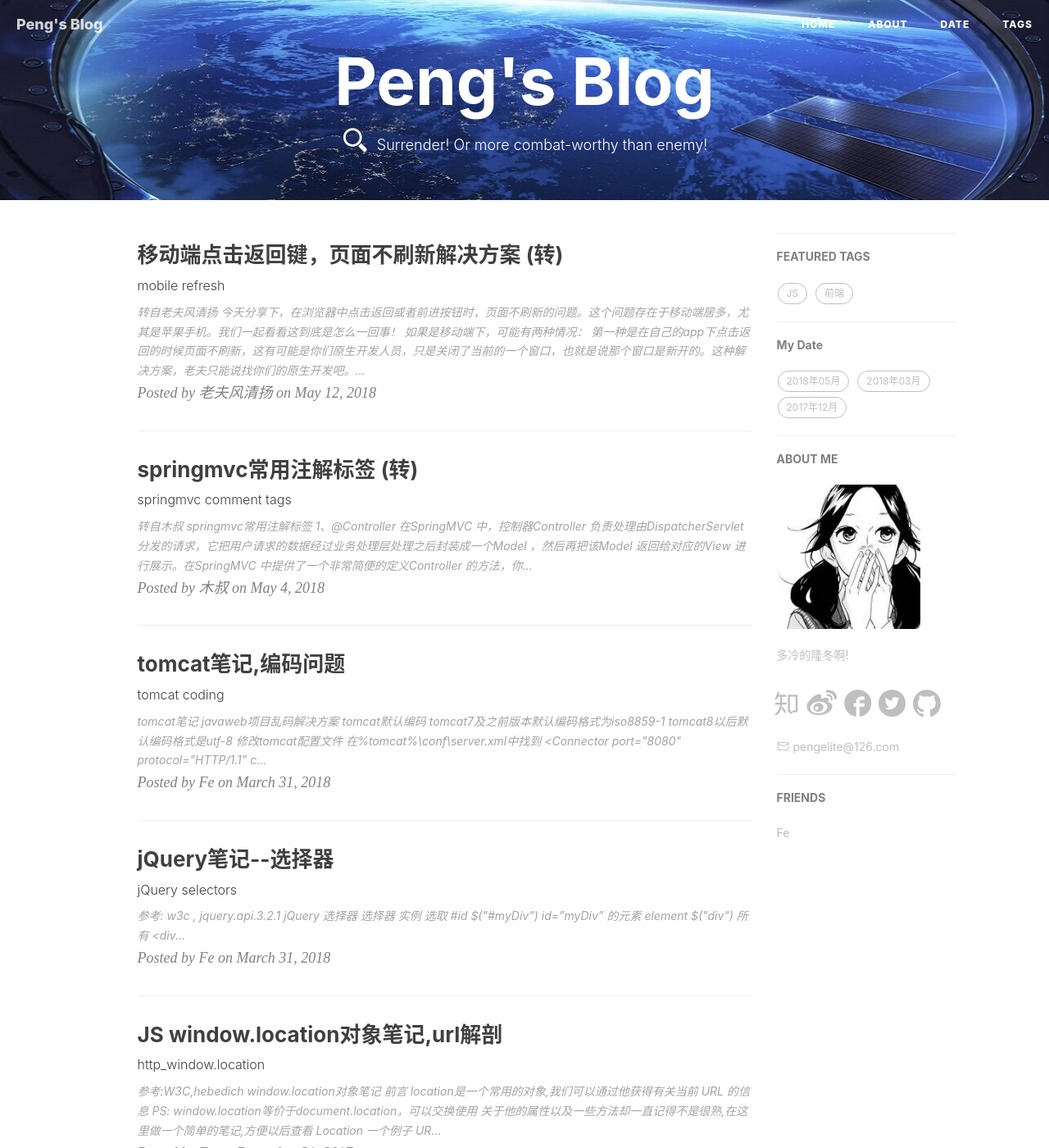
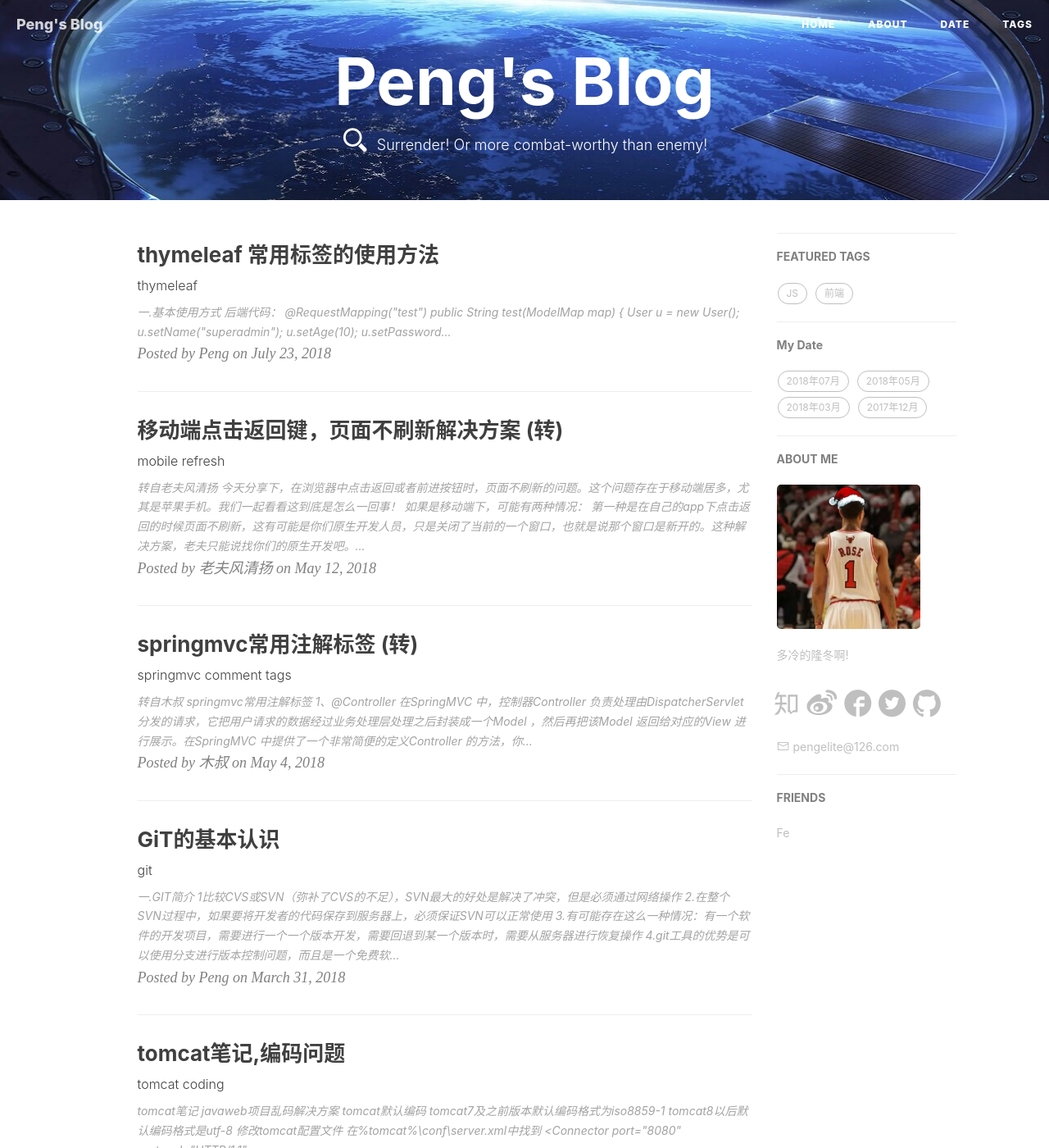
Before and after one commit to pengelite/fedemo.github.io, a Jekyll site: the page built from index.html, in a window 1280 px wide and 1400 px high. Shown: the whole window at 82% size. Built offline with Jekyll 4.4.1, drawn with Linux system fonts in a browser that asks for light colours; the list of posts is cut into pages by our own code; comment, search, counter and statistics services are not loaded; part of the change alters nothing that is shown.

Commit message:
这是git上传和推送

````diff
--- /dev/null
+++ b/_posts/2018/3/2018-3-01-Git-First.md
@@ -0,0 +1,320 @@
+---
+layout:     post
+title:      GiT的基本认识
+subtitle:   git
+date:       2018-3-31
+author:     Peng
+header-img: img/post-bg-2015.jpg
+keywords_post:  "git,版本管理"
+catalog: true
+tags:
+    - git
+---
+
+#### 一.GIT简介
+1比较CVS或SVN（弥补了CVS的不足），SVN最大的好处是解决了冲突，但是必须通过网络操作
+2.在整个SVN过程中，如果要将开发者的代码保存到服务器上，必须保证SVN可以正常使用
+3.有可能存在这么一种情况：有一个软件的开发项目，需要进行一个一个版本开发，需要回退到某一个版本时，需要从服务器进行恢复操作
+4.git工具的优势是可以使用分支进行版本控制问题，而且是一个免费软件
+![image](FCAF7879E8C143028478687335FA00E8)
+#### 二.安装GIT
+1.官方下载页面：[https://www.git-scm.com/](https://www.git-scm.com/)
+2.在windows命令行下进行GIT操作
+![image](E6691D6B06B644C9BAD85BABCD70ADC5)
+
+#### 三.GIT简单的命令行
+1.设置开发者的姓名和邮箱
+```
+<!--可以进行全局信息设置
+如果想要协作开发,必须要存在开发者的环境配置-->
+git config --global user.name 'pengelite'
+git config --global user.email '537083337@qq.com'
+```
+2.取得全部的全局信息
+```
+git config --list
+git config -l
+```
+此时会返回git的全局信息
+
+```
+core.symlinks=false
+core.autocrlf=true
+core.fscache=true
+color.diff=auto
+color.status=auto
+color.branch=auto
+color.interactive=true
+help.format=html
+rebase.autosquash=true
+http.sslcainfo=C:/Program Files/Git/mingw64/ssl/certs/ca-bundle.crt
+http.sslbackend=openssl
+diff.astextplain.textconv=astextplain
+filter.lfs.clean=git-lfs clean -- %f
+filter.lfs.smudge=git-lfs smudge -- %f
+filter.lfs.process=git-lfs filter-process
+filter.lfs.required=true
+credential.helper=manager
+user.name='pengelite'
+user.email='537083337@qq.com'
+```
+
+#### 四.创建仓库
+```
+1.创建目录:
+E:\>md e:\gitpro
+2.进入该目录
+cd gitpro
+3.初始化仓库:
+方法一:git init
+提示信息Initialized empty Git repository in E:/.git/,会生成一个隐藏文件夹
+方法二:git init --bare
+可以发现此目录中不在生成".git"的隐藏目录,而同时E:\gitpro将保存所有配置信息
+```
+#### 五.软件的版本控制操作
+在GIT之中,可以监控的而范围就是仓库信息(e:\gitpro就是一个仓库),那么在这个仓库里编写代码就可以了.
+1.编写一串代码
+
+```
+命令:E:\gitpro>git status
+提示信息:
+No commits yet
+
+Untracked files:
+  (use "git add <file>..." to include in what will be committed)
+
+        Area.java
+
+nothing added to commit but untracked files present (use "git add" to track)
+```
+2.添加文件到暂存区中
+```
+<!--GIT发现仓库之中增加或者修改了文件,就需要提交到GIT的文件管理系统-->
+//命令
+git add Area.java
+//提示信息
+On branch master
+
+No commits yet
+
+Changes to be committed:
+  (use "git rm --cached <file>..." to unstage)
+
+        new file:   Area.java
+
+```
+此时GIT就知道了当前目录中有一个需要使用的新文件:Hello.java
+
+3.将文件提交到版本库中并添加注释信息
+
+```
+git commit -m"Create New File Area.java"
+提示信息:[master (root-commit) ddc706c] Create New File Area.java
+ 1 file changed, 40 insertions(+)
+ create mode 100644 Area.java
+```
+
+ 4.同时提交多个新文件时
+
+```
+E:\gitpro>git status
+On branch master
+Untracked files:
+  (use "git add <file>..." to include in what will be committed)
+
+        "Area - \345\211\257\346\234\254 (2).java"
+        "Area - \345\211\257\346\234\254.java"
+
+nothing added to commit but untracked files present (use "git add" to track)
+```
+git add .
+
+
+```
+E:\gitpro>git status
+On branch master
+Changes to be committed:
+  (use "git reset HEAD <file>..." to unstage)
+
+        new file:   "Area - \345\211\257\346\234\254 (2).java"
+        new file:   "Area - \345\211\257\346\234\254.java"
+```
+5.进行版本库的提交
+范例:
+git commit -m "Add To Files"
+
+```
+[master 1f6123e] Add To Files
+ 2 files changed, 80 insertions(+)
+ create mode 100644 "Area - \345\211\257\346\234\254 (2).java"
+ create mode 100644 "Area - \345\211\257\346\234\254.java"
+```
+
+自动add并修改到版本库中
+当文件产生修改时,查询状态后直接将修改后的文件提交到版本库
+不区分版本库和暂存库
+```
+git commit -a -m "Change Emp.java File"
+```
+
+#### 六.修改仓库文件
+    如果针对仓库文件进行修改的话,修改了文件中的内容,此时如果比较前后文件的改变
+
+```
+git diff Area1.java
+```
+此时会看到前后文件的差异,用+代表增加的代码,-代表减去的代码.此时可以用Q退出.使用这个工具可以帮助用户进行代码修改前后的区分.但是修改完的代码最终依然需要将其进行提交.
+git commit -a -m "In Area.java File Add Two Statement"
+那么到此时为止已经出现了很多次提交,查看提交历史
+git log Area1.java
+提醒信息:注意commitId
+
+```
+commit b26a162e79efb7eb0771f31e4c2ae88d335d3b43 (HEAD -> master)
+Author: pengelite <537083337@qq.com>
+Date:   Wed Sep 5 20:18:15 2018 +0800
+
+    In Area.java File Add Two Statement
+
+commit 06e4abf859bd30f12e7bdcaf56a6471ad3c5dcd1
+Author: pengelite <537083337@qq.com>
+Date:   Wed Sep 5 18:07:14 2018 +0800
+
+    Change Emp.java File
+
+commit 6ce7e838a187b9420d04b326af651069a60b6bd2
+Author: pengelite <537083337@qq.com>
+Date:   Wed Sep 5 17:57:37 2018 +0800
+```
+#### 七.认识工作区,暂存区,版本库(仓库)
+工作区是整个GIT之中对于文件操作一共提供三个区域:
+工作区(用户所编写的代码文件夹):所有的文件操作都以工作区为主
+GIT仓库:
+|-暂存库:只是将工作区中的未保存文件保存到暂存区中,此部分由GIT维护
+|-版本库:真正进行项目发布的代码
+首先用户要在工作区之中编写所需要的程序文件,但是此时的文件并不能真正的保存在GIT的仓库之中,但是在这一个区域中所进行的文件的创建 修改 删除等操作并不会影响到最终的软件版本发布;就好比是一个临时区域.将这个临时区域的内容保存到最终发布的软件版本中,就需要首先将其加到暂存区(此时没有发布到版本库中表示可以撤销)
+###### 1.工作区的操作
+![image](1B2D3959CEB94B47A340FA241CC6B951)
+###### 2.加入暂存区的操作,工作区中的新文件被删除
+![image](3D75192EC66F49F3B44B465D9679327A)
+###### 3.暂存区
+暂存区里的内容只能说是暂时需要的,那么可能也需要被删除掉.项目在Master分支上(版本库),才能够被其他人所使用.
+###### 4.commit ID
+由于一个项目可能会被发布多次,所以在GIT里面进行了保存之中,都回生成一个commit ID,用于版本回退
+#### 八.操作步骤
+###### 1.修改Hello.java文件
+现在的文件内容在工作区中给修改,这个文件不能真正的在项目中被使用,现在工作区的状态就发生了变化。
+    此时输入命令
+
+```
+git status
+```
+返回提示信息
+![image](5C55140668F0443A81A4BF065D2FD902)
+###### 2.此时进行暂存区的保存
+
+```
+git add .
+```
+保存完成之后
+![image](E911B0DBD2D04638BDA2EDF3925CCBD5)
+git reset HEAD
+暂存区的代码只代表暂时不改动，仍然可以恢复
+###### 3.此时再次修改文件，没有使用add命令，修改的时工作区域的代码
+![image](A347CBA72F364090BFAFB86055B7FE1F)
+此时出现两行提示，暂存区的文件还没有发布到分支上，工作区的文件也同时发生了变化。
+如果此时提交项目到版本库中（Master分支中），工作区的修改不被提交，查询工作区中的内容不被受到影响。
+
+```
+git commit -m "Commit Work Dir File"
+```
+
+![image](F5128F1569204B91B23140D54EFD59F9)
+
+
+#### 八.版本穿越
+
+GIT中最强大的操作就在于可以进行版本的回退以及签禁状态下的切换。再任何的开发之中，对于软件的操作代码都很难保证其不恢复到原始状态。因为新增加的程序可能会因为某些原因，从而导致失败，此时必须要能够进行快速的版本恢复。
+GIT进行版本穿越的核心概念在于CommitID
+
+```
+git log
+
+或者
+ git log --pretty=oneline
+```
+git 有一个head指针，head指的是当前最新的版本号
+修改HEAD到历史版本号，就回退到了之前的版本号
+git reset --hard HEAD~1
+![image](388B7D3073FA4470A3376752E73B9615)
+回滚，需要查找提交点的位置。只能删除提交点的日志
+git reflog
+找到版本号
+git reset --hard ddc706c
+
+#### 九.撤销修改
+
+######   情况I：在工作区中发生了改变，但是现在没有提交到暂存区
+恢复原来的代码，可以使用checkout操作
+（1）首先使用git status查看当前状态
+    git status 会提示文件已经被修改
+    给出了一个参考命令，这是需要重新检出已有的代码，则需要使用git checkout Hello.java进行恢复
+
+
+```
+git checkout Hello.java
+```
+只要执行完了这两条语句，就会表现当前的状态已经恢复
+
+######   情况二：已经添加到了暂存区，但是没有提交到Master分支
+
+1.将保存到暂存区
+
+```
+git add .
+```
+
+将保存在暂存区中的Hell.java恢复到工作区中
+
+```
+git reset HEAD Hello.java
+```
+
+
+```
+git status
+```
+
+这个状态已经改了两个文件，hello由暂存区被推送到了工作区里
+对于几个区域的操作：
+
+```
+工作区——>暂存区：   git add
+暂存区——>Master分支 git commit
+暂存区——>工作区：git reset HEAD 文件
+```
+
+#### 十.文件删除
+删除工作区中的内容。删除Hello.java文件
+
+```
+del Hello.java
+```
+    随后查询当前的状态
+
+
+
+此时已经检查到了hello.java文件已经被删除了。MASTER分支上依然有Hello.java文件，所以必须进行更新提交
+
+```
+git commit -a -m "Delete Hello.java File"
+```
+此时Master分支上面的文件被删了。只要此时更新一旦提交，就表示不存在了。如果此时开发者认为Hello.java文件删除错了，此时可以进行恢复。
+
+在工作区中把文件删了，master分支上依然存在hello.java文件
+```
+git reset checkout -- Hello.java
+```
+两种情况
+工作区的删除可以利用checkout重新检出，master分支上的删除必须
+利用版本穿越来进行
--- /dev/null
+++ b/_posts/2018/7/2018-7-23-thymeleaf.md
@@ -0,0 +1,202 @@
+---
+layout:     post
+title:      thymeleaf 常用标签的使用方法
+subtitle:   thymeleaf
+date:       2018-7-23
+author:     Peng
+header-img: img/post-bg-2015.jpg
+keywords_post:  "模板,thymeleaf,springboot,spring"
+catalog: true
+tags:
+    - springboot
+---
+
+#### 一.基本使用方式
+
+后端代码：
+```
+    @RequestMapping("test")
+    public String test(ModelMap map) {
+
+        User u = new User();
+        u.setName("superadmin");
+        u.setAge(10);
+        u.setPassword("123465");
+        u.setBirthday(new Date());
+        u.setDesc("<font color='green'><b>hello imooc</b></font>");
+
+        map.addAttribute("user", u);
+
+        User u1 = new User();
+        u1.setAge(19);
+        u1.setName("imooc");
+        u1.setPassword("123456");
+        u1.setBirthday(new Date());
+
+        User u2 = new User();
+        u2.setAge(17);
+        u2.setName("LeeCX");
+        u2.setPassword("123456");
+        u2.setBirthday(new Date());
+
+        List<User> userList = new ArrayList<>();
+        userList.add(u);
+        userList.add(u1);
+        userList.add(u2);
+
+        map.addAttribute("userList", userList);
+
+        return "thymeleaf/test";
+    }
+```
+
+前端代码：
+```
+用户姓名:<input th:id="${user.name}" th:name="${user.name}" th:value="${user.name}"/>
+//转换生日格式
+用户生日：<input th:value="${#dates.format(user.birthday,'yyyy-MM-dd')}"/>
+```
+
+#### 二.对象引用方式
+```
+<div th:object="${user}">
+    用户姓名：<input th:id="*{name}" th:name="*name" th:value="*{name}"/>
+    用户生日：<input th:value="*${#dates.format(birthday,'yyyy-MM-dd hh:mm:ss')}"/>
+</div>
+```
+#### 三.渲染form表单
+```
+//field等于说自动解析这串代码的id，name等等属性
+<form th:action="@{/th/postform}" th:object="${user}" method="post" th:method="post">
+    <input type="text" th:field="*{name}"/>
+    <input type="text" th:field="*{age}"/>
+    <input type="submit"/>
+</form>
+```
+
+
+```
+    @PostMapping("postform")
+    public String postform(User u) {
+
+        System.out.println("姓名：" + u.getName());
+        System.out.println("年龄：" + u.getAge());
+
+        return "redirect:/th/test";
+    }
+```
+
+
+#### 四.text与utext
+后端代码：
+```
+@RequestMapping("test")
+public String test(ModelMap map){
+    User u = new User();
+    u.setName("LeeCX");
+    u.setAge(18);
+    u.setPassword("123456");
+    u.setBirthday(new Date());
+    u.setDesc("<font color='green'><b>hello</b></font>");
+    map.addAttribute("user",u);
+    return "thymeleaf/test"
+}
+```
+前端代码：
+```
+<span th:text="${user.desc}">abc</span>
+<span th:utext="${user.desc}">abc</span>
+```
+#### 五.URL
+```
+<a th:href="@{http://www.imooc.com}">网站地址</a>
+```
+#### 六.引用静态资源文件js/css
+application.properties
+```
+spring.mvc.static-path-pattern=/static/**
+```
+text.js
+```
+alert("test js");
+```
+test.html
+```
+<script th:src="@{/static/js/test.js}"></script>
+```
+#### 七.th:unless与th：if
+
+```
+<br/>
+<div th:if="${user.age} == 18">十八岁的天空</div>
+<div th:if="${user.age} gt 18">你老了</div>
+<div th:if="${user.age} lt 18">你很年轻</div>
+<div th:if="${user.age} ge 18">大于等于</div>
+<div th:if="${user.age} le 18">小于等于</div>
+<br/>
+```
+#### 八.选择框
+```
+<br/>
+<select>
+     <option >选择框</option>
+     <option th:selected="${user.name eq 'lee'}">lee</option>
+     <option th:selected="${user.name eq 'imooc'}">imooc</option>
+     <option th:selected="${user.name eq 'LeeCX'}">LeeCX</option>
+</select>
+<br/>
+```
+
+#### 八.循环：th：each
+
+```
+<table>
+    <tr>
+        <th>姓名</th>
+        <th>年龄</th>
+        <th>年龄备注</th>
+        <th>生日</th>
+    </tr>
+    <tr th:each="person:${userList}">
+        <td th:text="${person.name}"></td>
+        <td th:text="${person.age}"></td>
+        <td th:text="${person.age gt 18} ? 你老了 : 你很年轻">18岁</td>
+        <td th:text="${#dates.format(user.birthday, 'yyyy-MM-dd hh:mm:ss')}"></td>
+    </tr>
+</table>
+<br/>
+```
+#### 十.th：switch与th：case
+1.messages.properies
+```
+<!--所在路径：src/main/resources/i18n/messages.properties-->
+roles.manager=manager
+roles.superadmin=superadmin
+```
+
+```
+application.properties
+```
+2.所在路径：src/main/resources/application.properties
+```
+
+spring.messages.basename=i18n/messages
+spring.messages.cache-seconds=3600
+spring.messages.encoding=UTF-8
+
+```
+
+3.页面
+```
+<!--roles是在资源文件里配置的资源文件
+设置user.name的属性，根据i18n里面的配置，来判断输出什么内容
+-->
+<br/>
+<div th:switch="${user.name}">
+  <p th:case="'lee'">lee</p>
+  <p th:case="#{roles.manager}">普通管理员</p>
+  <p th:case="#{roles.superadmin}">超级管理员</p>
+  <p th:case="*">其他用户</p>
+</div>
+<br/>
+```
--- a/about.html
+++ b/about.html
@@ -2,38 +2,39 @@
 layout: page
 title: "About"
 nav: true
-description: "Hey, this is Fe."
+description: "Hi, this is Peng."
 header-img: "img/post-bg-rwd.jpg"
 head_padding: "55px"
 ---
-<!-- by Fe 按钮-->
+<!-- by Peng 按钮-->
   <h3 name="en"  hidden><a class="label label-default" onclick="onLanChange('0')">中文 Chinese </a></h3>
       <h3 name="zh"><a class="label label-default" onclick="onLanChange('1')">英文 English </a></h3>
       <div class="zh post-container" name="zh">
           <!--copied from markdown -->
           <blockquote>
-      <p>冰冻三尺 非一日之寒
-      <br/>积土成山 非斯须之作</p>
+            <p>不动声色，不易动摇。
+            <br/></p>
           </blockquote>
-    <p>Hey，我是<strong>Fe</strong>，一只JAVA程序猿，现在福州工作。</p>
+          <p>Hi，我是<strong>Peng</strong>，是一个JAVA程序员，目前在郑州工作。</p>
 
-    <p>这是我的利用 <a href="https://pages.github.com/">GitHub Pages</a> 与 <a href="http://jekyll.com.cn/">Jekyll</a> 搭建的个人博客。我的GitHub  👉 <a href="http://github.com/FeDemo">Github·Fe。</a></p>
-
-    <p>爱生活,爱编程,爱JAVA,也爱BUG。</p>
+          <p>火箭队球迷，篮球爱好者，马亲王信徒，竹鼠保护协会会员，绅士。</p>
+          <p> &emsp;</p>
+          <p>这是我的利用 <a href="https://pages.github.com/">GitHub Pages</a> 与 <a href="http://jekyll.com.cn/">Jekyll</a> 搭建的个人博客。我的GitHub  👉 <a href="https://github.com/pengelite">Github·PengElite。</a></p>
 
       </div>
 
       <!-- English Version -->
       <div class="en post-container" name="en" hidden>
           <blockquote>
-      <p>Yet another JAVA Developer.
-      <br>Yet another Life-long Student.</p>
+            <p>Doesn't show a great deal of emotion or get rattled easily。
+            <br></p>
           </blockquote>
-    <p>Hi, I am <strong>Fe</strong>. An JAVA Program the ape and currently working in FuZhou</p>
+          <p>Hi, I am <strong>Peng</strong>, a java programmer worked in ZhengZhou now.</p>
 
-    <p>This is my personal blog, through making <a href="https://pages.github.com/">GitHub Pages</a> and <a href="http://jekyll.com.cn/">Jekyll</a>. My GitHub  👉 <a href="http://github.com/FeDemo">Github·Fe</a>.</p>
+          <p>A Houston Rockets's fan, a amateur basketball players.</p>
+          <p>The Follower of Marberionius, the HuaNong Brothers Protestor, a gentleman.</p>
 
-    <p>Love life,Love programming,Love JAVA, Love BUG </p>
+          <p>This is my blog, developed by  <a href="https://pages.github.com/">GitHub Pages</a> and <a href="http://jekyll.com.cn/">Jekyll</a>. My GitHub  👉 <a href="https://github.com/pengelite">Github·Peng</a>.</p>
 
       </div>
 <!-- 小恐龙 -->
````
Also changed, not shown: img/avatar_g.jpg. Lines whose indentation alone changed are shown as unchanged.
